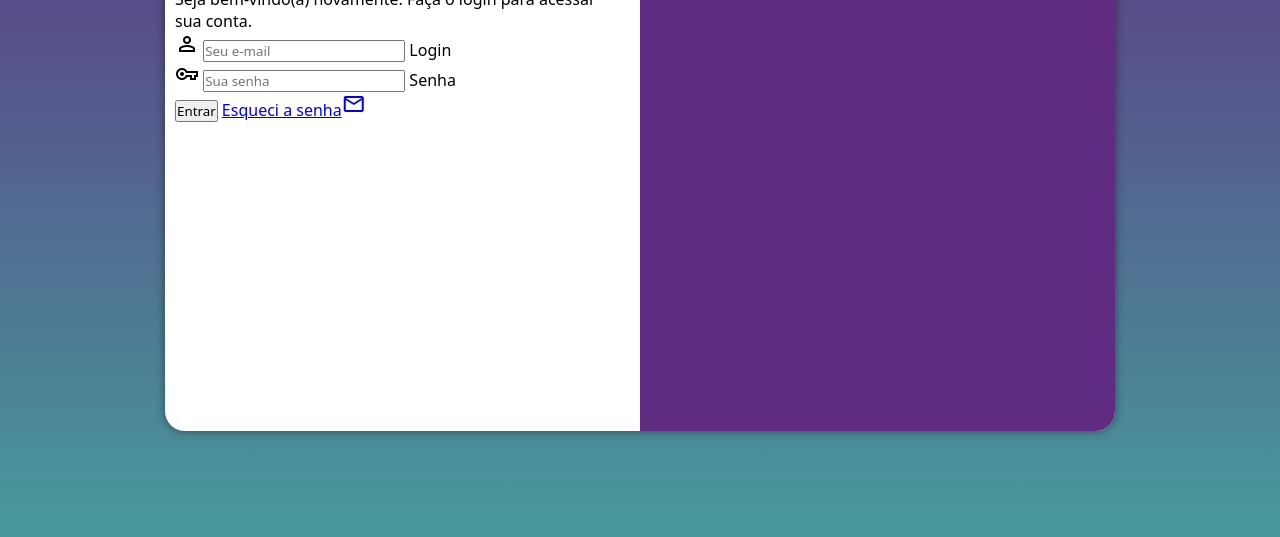
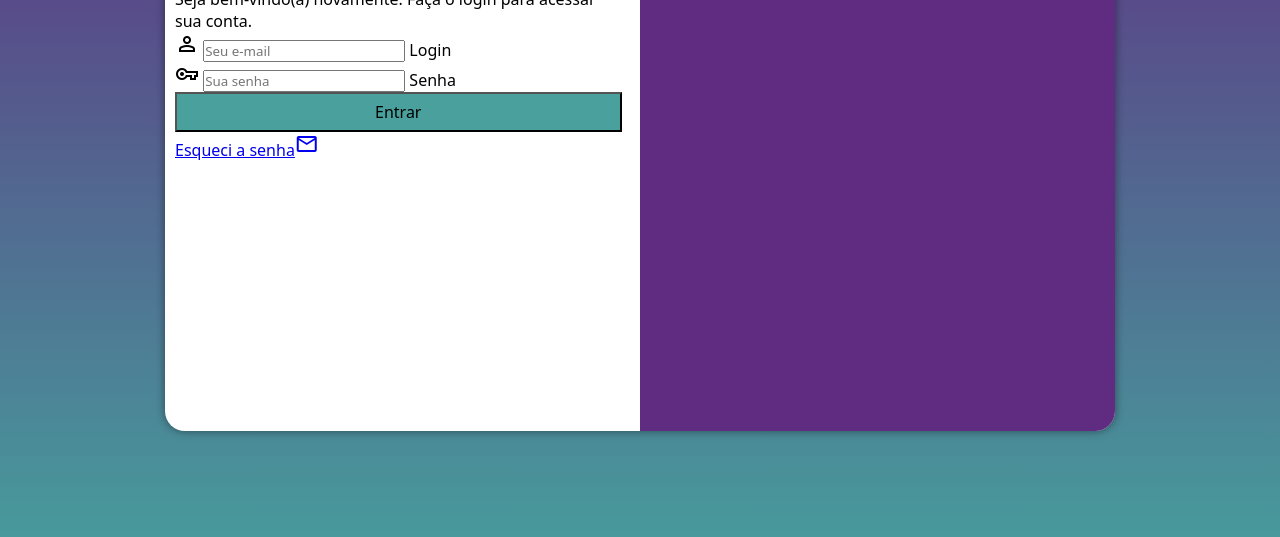
Before and after one commit to lukasfrosa/projeto-login, a plain HTML site: page index.html in a window 1280 px wide. Shown: the part 219-756 px from the top of the page. Drawn offline with nearby package versions, Linux system fonts and the light colour scheme.

Commit message:
criando os botões

```diff
--- a/estilos/style.css
+++ b/estilos/style.css
@@ -60,3 +60,11 @@ div#formulario > h1 {
 div#formulario > p {
     font-size: 0.8em;
 }
+
+form > input[type=submit] {
+    display: block;
+    font-size: 1em;
+    width: 100%;
+    height: 40px;
+    background-color: #49a09d;
+}
```
